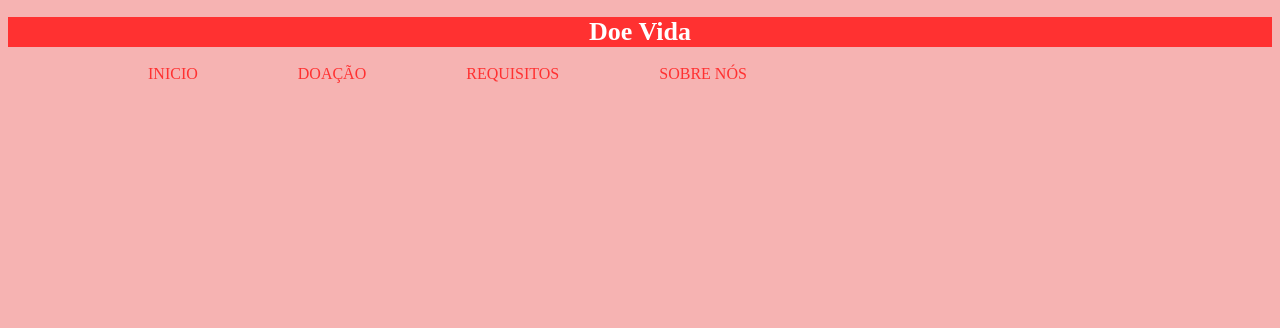
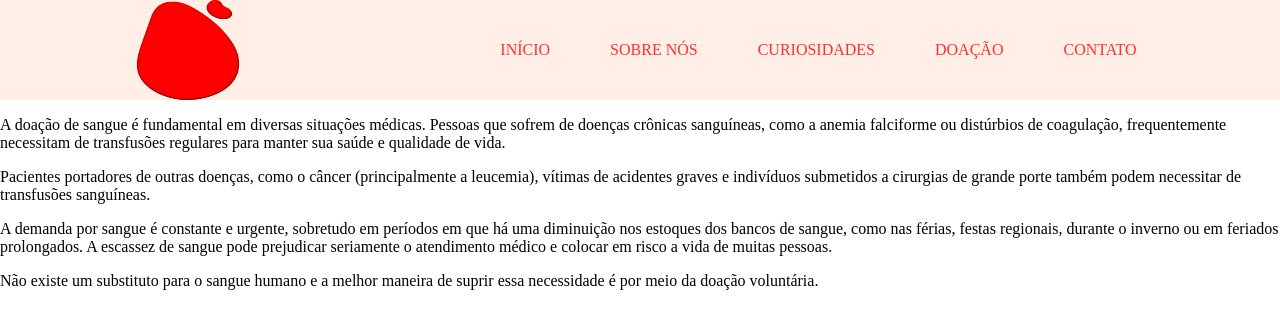
Before and after one commit to Gabyslima/ProjetoFinal, a plain HTML site: page index.html in a window 1280 px wide. Drawn offline with Linux system fonts and the light colour scheme.

Commit message:
Ultima versão

```diff
--- a/index.html
+++ b/index.html
@@ -7,24 +7,45 @@
     <meta name="keywords" content="Doar Sangue, doação, sangue, doe, vida">
     <link rel="shortcut icon" type="image.png" href="./logo1.png"/>
     <link rel="stylesheet" href="./style.css">
-    <meta name="author" content="Rhaissa Costa,Sabrina Lima">
+    <meta name="author" content="Rhaissa Costa, Sabrina Lima">
     <title>Doe Vida</title>
 </head>
 <body>
-    <header><!--cabeçalho-->
-        <h1>Doe Vida</h1><!--título-->
-    </header>
+    <header>
     <nav>
+        <img src="logo1.png" alt="Logo Doe Vida" height="100px" width="150px">
         <ul>
-            <li class="menu"><a href="#">INICIO</a></li>
-            <li class="menu"><a href="#">DOAÇÃO</a></li>
-            <li class="menu"><a href="./requisitos.html">REQUISITOS</a></li>
+            <li class="menu"><a href="./index.html">INÍCIO</a></li>
             <li class="menu"><a href="./sobre_nos.html">SOBRE NÓS</a></li>
+            <li class="menu"><a href="./curiosidades.html">CURIOSIDADES</a></li>
+            <li class="menu"><a href="./doacao.html">DOAÇÃO</a></li>
+            <li class="menu"><a href="./contato.html">CONTATO</a></li>
+
         </ul>
     </nav>
+</header>
+
     <main>
 
     </main>
+
+<p>A doação de sangue é fundamental em diversas situações médicas. Pessoas que sofrem
+de doenças crônicas sanguíneas, como a anemia falciforme ou distúrbios de coagulação, frequentemente
+necessitam de transfusões regulares para manter sua saúde e qualidade de vida.</p>
+
+<p> Pacientes portadores de outras doenças, como o câncer (principalmente a leucemia), vítimas de
+acidentes graves e indivíduos submetidos a cirurgias de grande porte
+também podem necessitar de transfusões sanguíneas.
+
+<p>A demanda por sangue é constante e urgente, sobretudo em períodos
+em que há uma diminuição nos estoques dos bancos de sangue, como nas férias, festas regionais, durante
+o inverno ou em feriados prolongados. A escassez de sangue pode prejudicar
+seriamente o atendimento médico e colocar em risco a vida de muitas pessoas.</p>
+
+<p>Não existe um substituto para o sangue humano e a melhor maneira de suprir essa necessidade
+é por meio da doação voluntária.</p>
+
+
     <footer><!--rodapé-->
 
     </footer>
--- a/style.css
+++ b/style.css
@@ -2,30 +2,41 @@ h1{
     text-align: center;
 }
 body{
-    background-color: #f6b3b2;
+    margin:0;
+    background-color: #ffffff;
+
 }
 header{
-    background-color: #ff3131;
-    color: #ffffff;
-    font-size: 13px;
+    height: calc (100vh - 150px);
+    background: #ffefe7;
 }
-.menu{
+
+
+ul{
+    list-style: none;
     display: flex;
-    justify-content: space-between;
-    float: left;
-    margin-left: 100px;
-    align-items: center;
-}
-nav ul{
-    flex: 2;
+    flex-direction: row;
     justify-content: space-evenly;
     align-items: center;
 }
-nav ul li{
-list-style: none;
+
+li{
+    margin: 0 30px;
+
+}
+
+nav{
+    display: flex;
+    justify-content: space-around;
+    margin: auto 30px;
+
 }
 
 nav ul li a{
     text-decoration: none;
     color: #ff3131;
 }
+
+p {
+    color: #000;
+}
```
Also changed, not shown: curiosidades.html (renamed from contato.html, +1 -2 lines), doacao.html (added, +27 -0 lines), FotoPaginaInicial_Cabeçalho.png (added), Icon_perfil.png (added).
